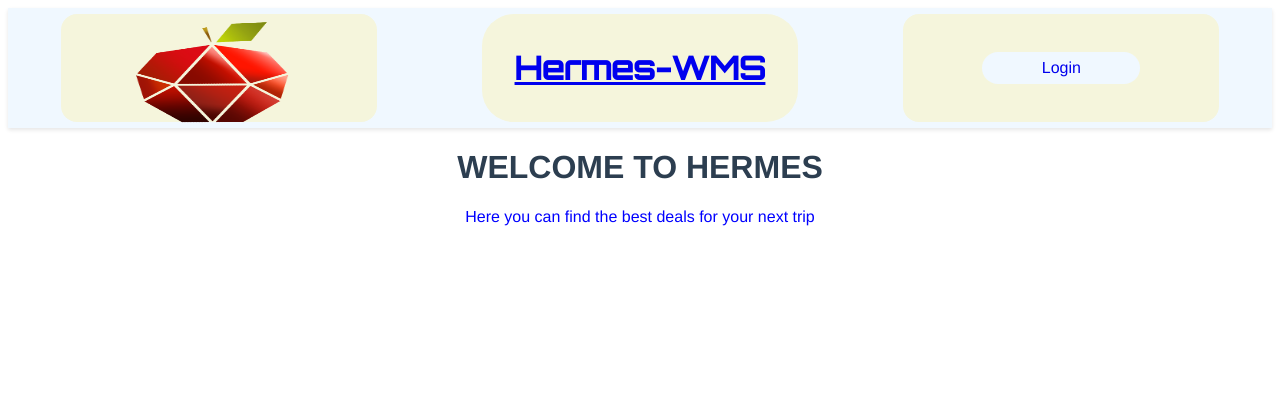
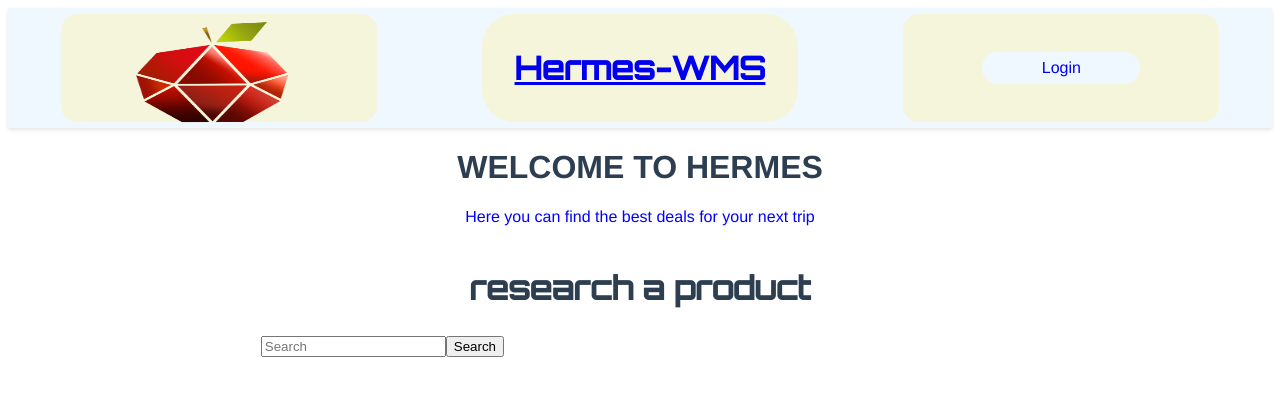
Before and after one commit to Gradling-Team/hermes_front, a Vue app: page / in a window 1280 px wide. Shown: the top 396 px of the page. Built offline with nearby package versions, Linux system fonts and the light colour scheme.

Commit message:
Recherche de produit sans les appels

```diff
--- /dev/null
+++ b/src/components/searchComponent.vue
@@ -0,0 +1,51 @@
+<template>
+    <div id="search">
+        <h2>research a product</h2>
+        <div id="searchbare">
+            <input type="text" id="searchbar" placeholder="Search">
+            <button id="searchbutton">Search</button>
+        </div>
+        <div id="result">
+            <div id="product" v-for="product in product" :key="product.id">
+                {{product.id}}
+                {{product.name}}
+                {{product.lot}}
+                {{product.storage}}
+                {{product.peremption}}
+            </div>
+        </div>
+    </div>
+</template>
+
+<script>
+export default {
+    name: 'searchComponent',
+data(){
+    return {
+        products: [
+            {id: 1, name: 'product 1', lot: 111, storage:"R748", peremption:"11/11/11" },
+            {id: 1, name: 'product 1', lot: 111, storage:"R748", peremption:"11/11/11" },
+
+        ]
+    }
+}
+}
+</script>
+
+<style lang="scss" scoped>
+#search{
+    font-family: 'Orbitron', sans-serif;
+    h2{
+        text-align: center;
+        font-size: 2em;
+        font-weight: bold;
+    }
+    width: 60%;
+    margin: auto;
+    display: flex;
+    flex-direction: column;
+    justify-content: center;
+    align-items: left;
+    text-align: left;
+    }
+</style>
--- a/src/views/HomeView.vue
+++ b/src/views/HomeView.vue
@@ -7,16 +7,19 @@
         <h1>WELCOME TO HERMES</h1>
         <p>Here you can find the best deals for your next trip</p>
       </div>
+      <Search/>
     </div>
   </div>
 </template>
 
 <script>
   import Header from '@/components/HeaderComponent.vue'
+  import Search from '@/components/searchComponent.vue'
   export default {
   name: 'HomeView',
   components: {
-    Header
+    Header,
+    Search
   }
 }
 </script>
```
